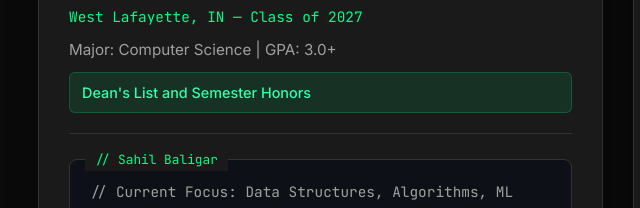
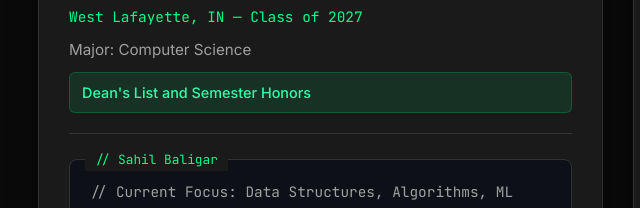
Before and after one commit to sahilbaligar0407/Sahil-Baligar.github.io, a plain HTML site: page index.html in a window 1280 px wide. Shown: the part 532-740 px from the top of the page, 22-662 px from the left. Drawn offline with Linux system fonts and the light colour scheme.

Commit message:
Update index.html

```diff
--- a/index.html
+++ b/index.html
@@ -351,7 +351,7 @@
                 <div class="education-item">
                     <div class="institution">Purdue University</div>
                     <div class="location">West Lafayette, IN — Class of 2027</div>
-                    <div class="details">Major: Computer Science | GPA: 3.0+</div>
+                    <div class="details">Major: Computer Science </div>
                     <div class="achievements">Dean's List and Semester Honors</div>
                 </div>
 
```
